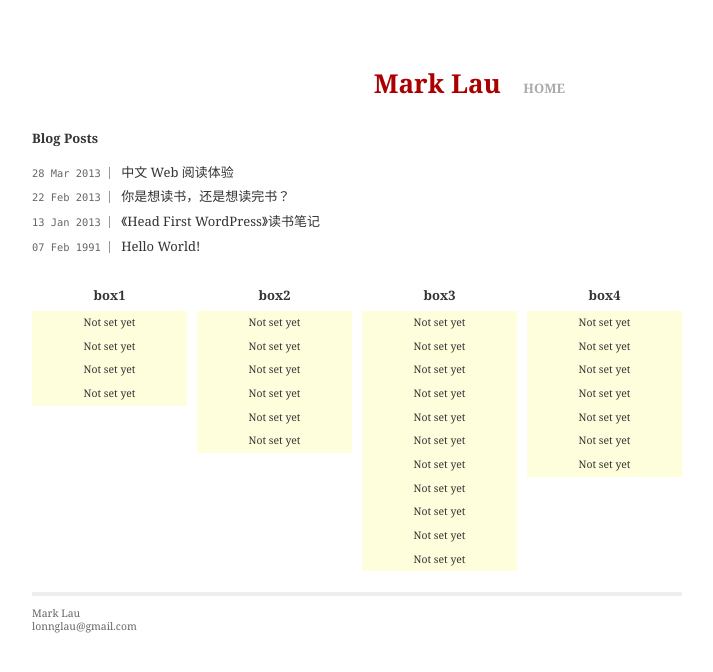
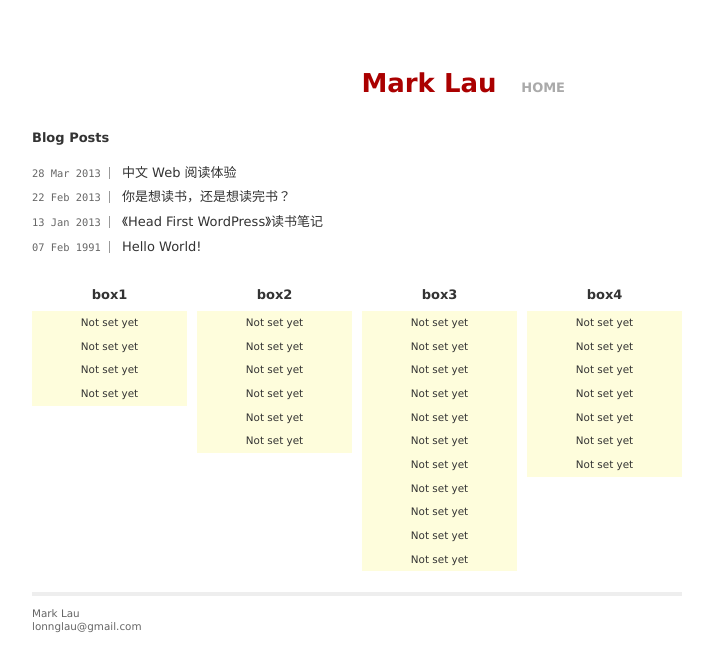
Before and after one commit to yuel/lonn.github.com, a Jekyll site: the page built from index.html, in a window 1280 px wide. Shown: the top 672 px of the page, without its empty margins (283-996 px from the left). Built offline with Jekyll 4.4.1, drawn with Linux system fonts in a browser that asks for light colours.

Commit message:
Update screen.css

```diff
--- a/css/screen.css
+++ b/css/screen.css
@@ -11,7 +11,7 @@ html, body {
 
 body {
   background-color: white;
-  font-family: Georgia, 'Times New Roman', Times;
+  font-family: Verdana, helvetica, arial, clean, sans-serif;
   font-size: 13px;
   line-height: 1.7;
   color: #333;
```
